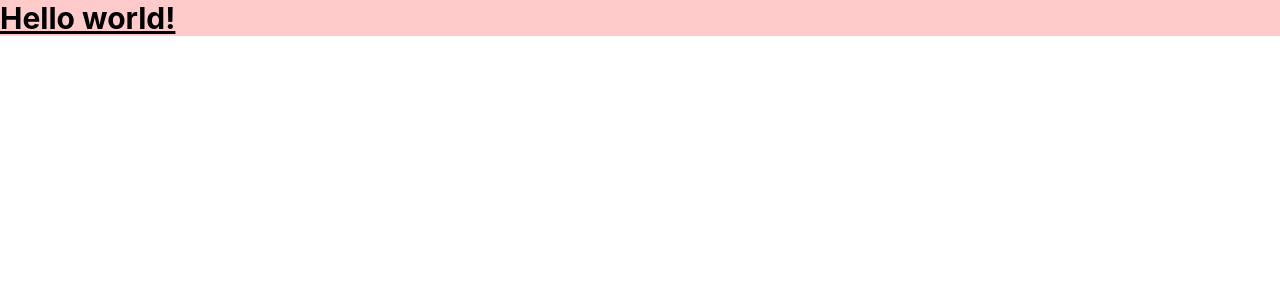
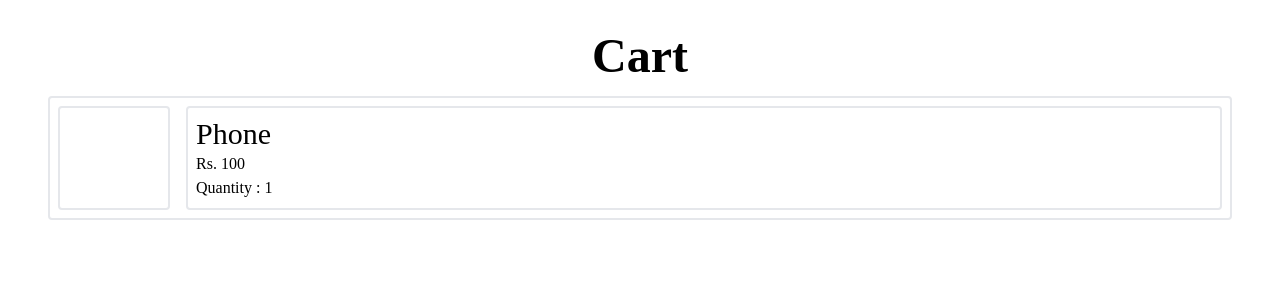
Before and after one commit to aakankshabaijal/shopping-cart, a React (Create React App) app: page / in a window 1280 px wide. Shown: the top 300 px of the page. Built offline with nearby package versions, Linux system fonts and the light colour scheme.

Commit message:
Add tailwindCSS and complete basic CartItem

```diff
--- a/src/App.js
+++ b/src/App.js
@@ -1,7 +1,11 @@
+import React from 'react';
+import CartItem from './CartItem';
+
 function App() {
 	return (
-		<div className="App bg-red-200">
-			<h1 className="text-3xl font-bold underline"> Hello world! </h1>
+		<div className="App font-['Montserrat'] m-4 p-4">
+			<h1 className="text-5xl font-bold text-center"> Cart </h1>
+			<CartItem />
 		</div>
 	);
 }
--- /dev/null
+++ b/src/CartItem.js
@@ -0,0 +1,23 @@
+import React from 'react';
+
+class CartItem extends React.Component {
+	render() {
+		return (
+			<div className="cart-item flex flex-row border-2 rounded m-4 p-2">
+				<div className="cart-item-image w-28 h-auto border-2 rounded mr-4">
+					<img />
+				</div>
+				<div className="cart-item-info border-2 grow rounded p-2">
+					<div className="cart-item-title text-3xl">
+						<h3>Phone</h3>
+					</div>
+					<div className="cart-item-price">Rs. 100</div>
+					<div className="cart-item-quantity">Quantity : 1</div>
+					<div className="cart-item-actions">{/* Buttons */}</div>
+				</div>
+			</div>
+		);
+	}
+}
+
+export default CartItem;
```
Also changed, not shown: public/index.html (+4 -4 lines).
